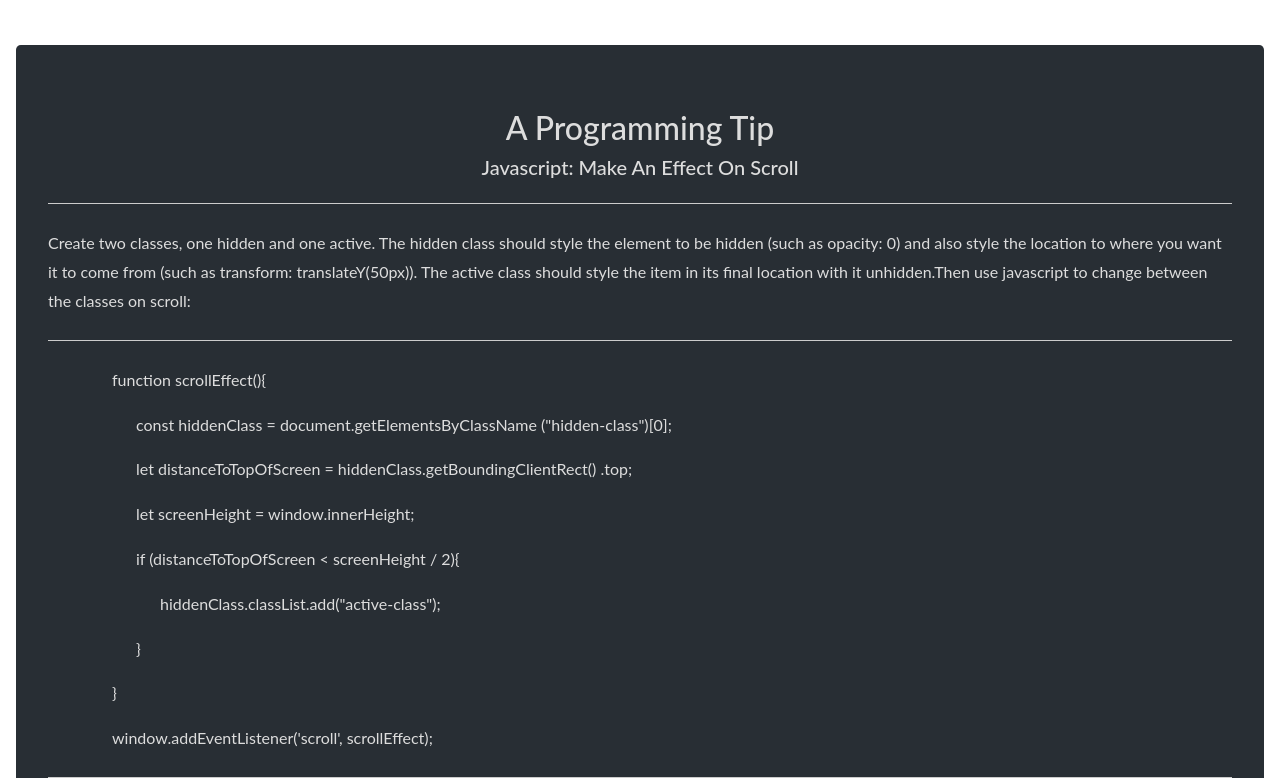
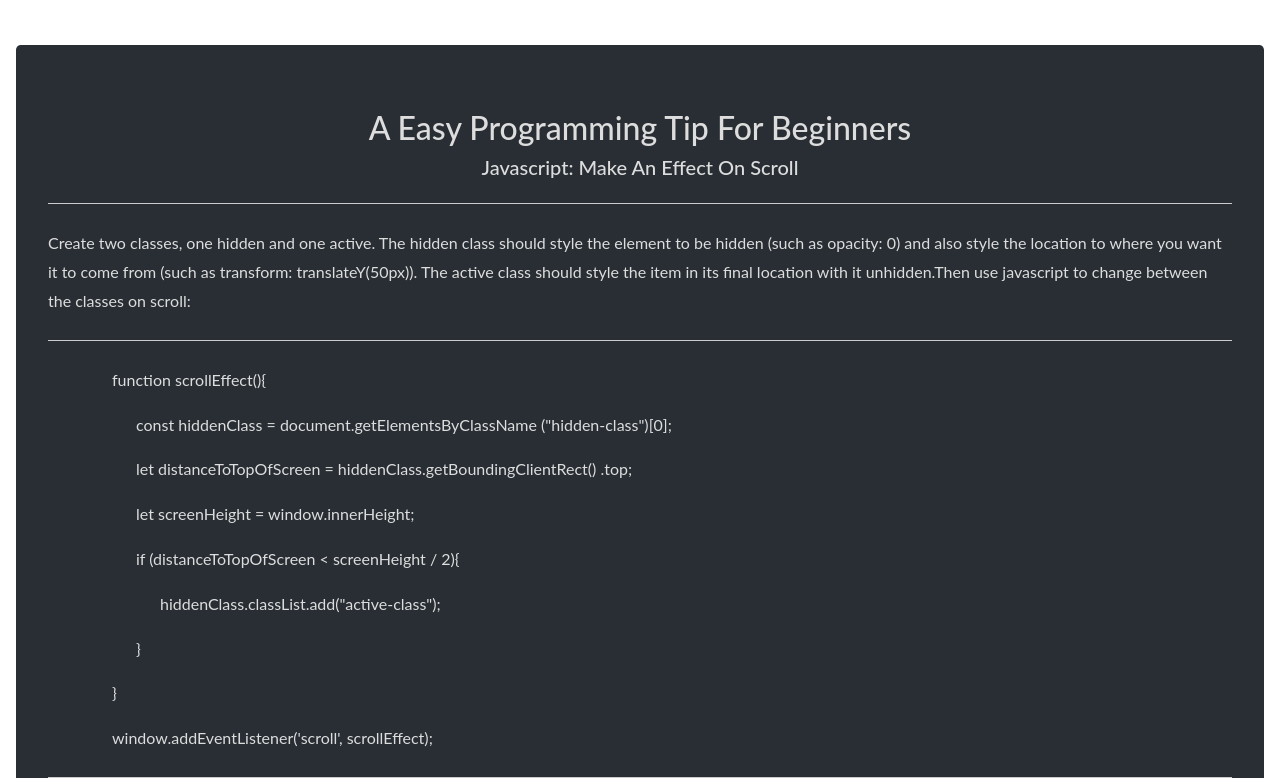
Before and after one commit to ThomasCorbin22/thomascorbin22.github.io, a plain HTML site: page index.html in a window 1280 px wide. Shown: the part 5682-6460 px from the top of the page. Drawn offline with nearby package versions, Linux system fonts and the light colour scheme; some packages are replaced by stand-ins of ours; a script that the page names is missing.

Commit message:
Updated Tip

```diff
--- a/index.html
+++ b/index.html
@@ -420,7 +420,7 @@
         </div>
 
         <div class="jumbotron mt-5 daily-blog background-dark off-white">
-            <h2>A Programming Tip</h3>
+            <h2>A Easy Programming Tip For Beginners</h3>
                 <h5>Javascript: Make An Effect On Scroll</h5>
                 <hr class="my-4">
                 <p class="link-red text-left">Create two classes, one hidden and one active. The hidden class should
@@ -553,7 +553,7 @@
                             <a>
                                 <img src="./assets/images/contact-me/email-01.png" class="icon-envelope">
                             </a>
-                            <p class="contact-info-text pt-2">thomas.corbin22 @gmail.com</p>
+                            <p class="contact-info-text pt-2">thomas.corbin22@gmail.com</p>
                         </div>
                     </class>
                 </row>
```
